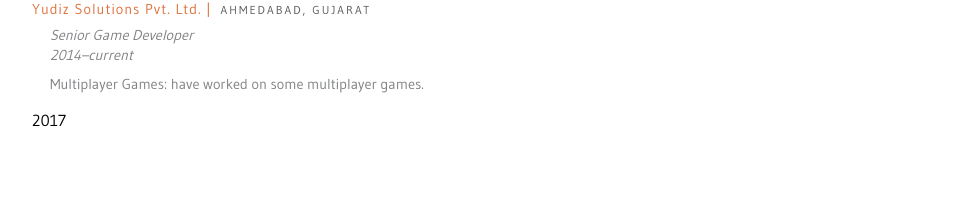
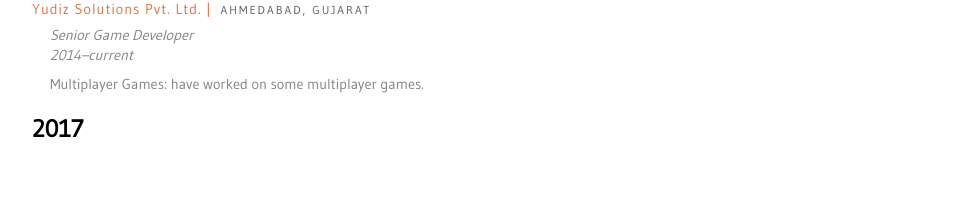
Before and after one commit to prashant-singh/prashant-singh.github.io, a Jekyll site: the page Resume/index.html, which Jekyll copies as it is, in a window 1280 px wide. Shown: the part 798-1002 px from the top of the page, without its empty margins (160-1119 px from the left). Built offline with Jekyll 4.4.1, drawn with Linux system fonts in a browser that asks for light colours.

Commit message:
Update index.html

```diff
--- a/Resume/index.html
+++ b/Resume/index.html
@@ -44,7 +44,7 @@
         <p class="category-details">Senior Game Developer<br>2014–current</p>
         <p class="category-description">Multiplayer Games: have worked on some multiplayer games.</p>
   </section>
-  <p id="currentYear"></p>
+  <h2 id="currentYear"></h2>
 
 <script>
     var d = new Date();
```
